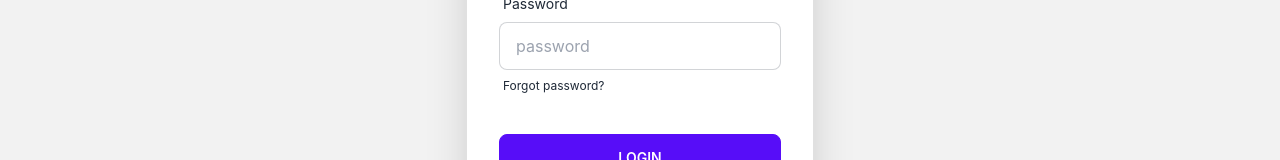
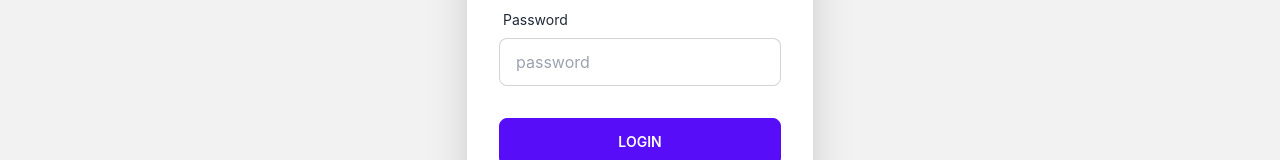
Before and after one commit to anikkumer/anik-photography-client_repo, a React (Create React App) app: page /login in a window 1280 px wide. Shown: the part 444-604 px from the top of the page. Built offline with nearby package versions, Linux system fonts and the light colour scheme.

Commit message:
register create

```diff
--- a/src/Pages/Login/Login.js
+++ b/src/Pages/Login/Login.js
@@ -20,6 +20,7 @@
                 type="text"
                 name="email"
                 placeholder="email"
+                required
                 className="input input-bordered"
               />
             </div>
@@ -31,13 +32,9 @@
                 type="text"
                 name="password"
                 placeholder="password"
+                required
                 className="input input-bordered"
               />
-              <label className="label">
-                <a href="#" className="label-text-alt link link-hover">
-                  Forgot password?
-                </a>
-              </label>
             </div>
             <div className="form-control mt-6">
               <input className="btn btn-primary" type="submit" value="Login" />
--- a/src/Pages/Register/Register.js
+++ b/src/Pages/Register/Register.js
@@ -42,6 +42,7 @@
                 type="text"
                 name="email"
                 placeholder="email"
+                required
                 className="input input-bordered"
               />
             </div>
@@ -53,6 +54,7 @@
                 type="text"
                 name="password"
                 placeholder="password"
+                required
                 className="input input-bordered"
               />
             </div>
```
